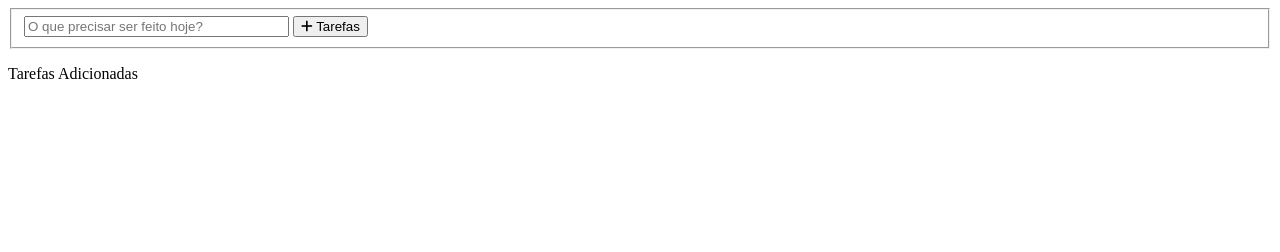
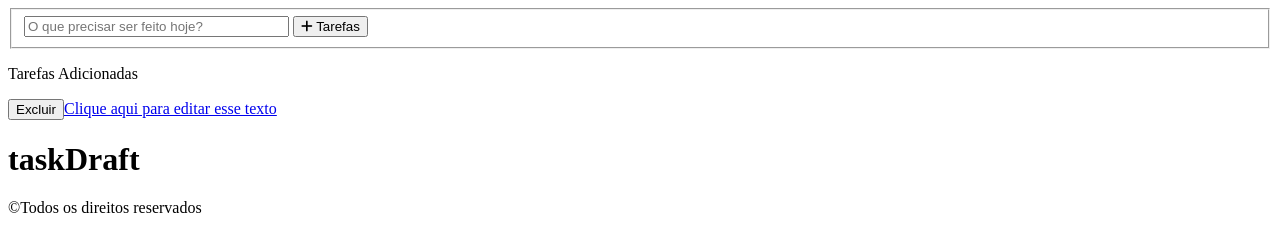
Before and after one commit to DannDevfull/taskDraft, a plain HTML site: page index.html in a window 1280 px wide. Both pictures are taken after a click on the button "Tarefas". Drawn offline with Linux system fonts and the light colour scheme.

Commit message:
Feat: adicionando link editável e texto dentro da div dinâmica

```diff
--- a/index.html
+++ b/index.html
@@ -29,5 +29,19 @@
                 <p>Tarefas Adicionadas</p>
             </div>
         </header>
+
+        <main>
+            <section>
+               <article class="tasks">
+               </article>
+            </section>
+        </main>
+
+        <footer>
+            <h1>taskDraft</h1>
+            <p>&copy;Todos os direitos reservados</p>
+        </footer>
+
+        <script src="src/script.js"></script>
     </body>
 </html>
--- /dev/null
+++ b/src/script.js
@@ -0,0 +1,49 @@
+const btn = document.querySelector('.btn');
+const textRecebido = document.querySelector('#text');
+const tasksArticle = document.querySelector('.tasks');
+console.log(tasksArticle);
+
+btn.addEventListener('click', function(){
+    let tagDiv = document.createElement('div');
+    let tagAncora = document.createElement('a');
+    let text = textRecebido.value;
+
+
+
+
+    tagAncora.textContent = "Clique aqui para editar esse texto";
+    tagAncora.href = '#'
+
+    tagAncora.contentEditable = 'false';
+
+    // para  não gerar conflito entre o editar clicando e o navegar pelo link clicando, devemos fazer com que o link só seja editavel qunado o usuário clicar duas vezes.
+
+    // Double Click para editar
+    tagAncora.addEventListener('dblclick', function() {
+
+        tagAncora.contentEditable = 'true';
+        tagAncora.focus();
+        // focus coloca o curso piscando dentro dele
+        console.log('texto do link pronto para ser editado');
+
+    });
+
+
+    // click fora para sair do modo de edição
+    tagAncora.addEventListener('blur', function(){
+        tagAncora.contentEditable = 'false';
+        console.log('Conteúdo pronto para navegação');
+    });
+
+
+
+    tagDiv.textContent += text;
+    tagDiv.innerHTML += '<button class="btn">Excluir</button>';
+
+    tagDiv.appendChild(tagAncora);
+    tasksArticle.appendChild(tagDiv);
+
+
+
+
+})
```
